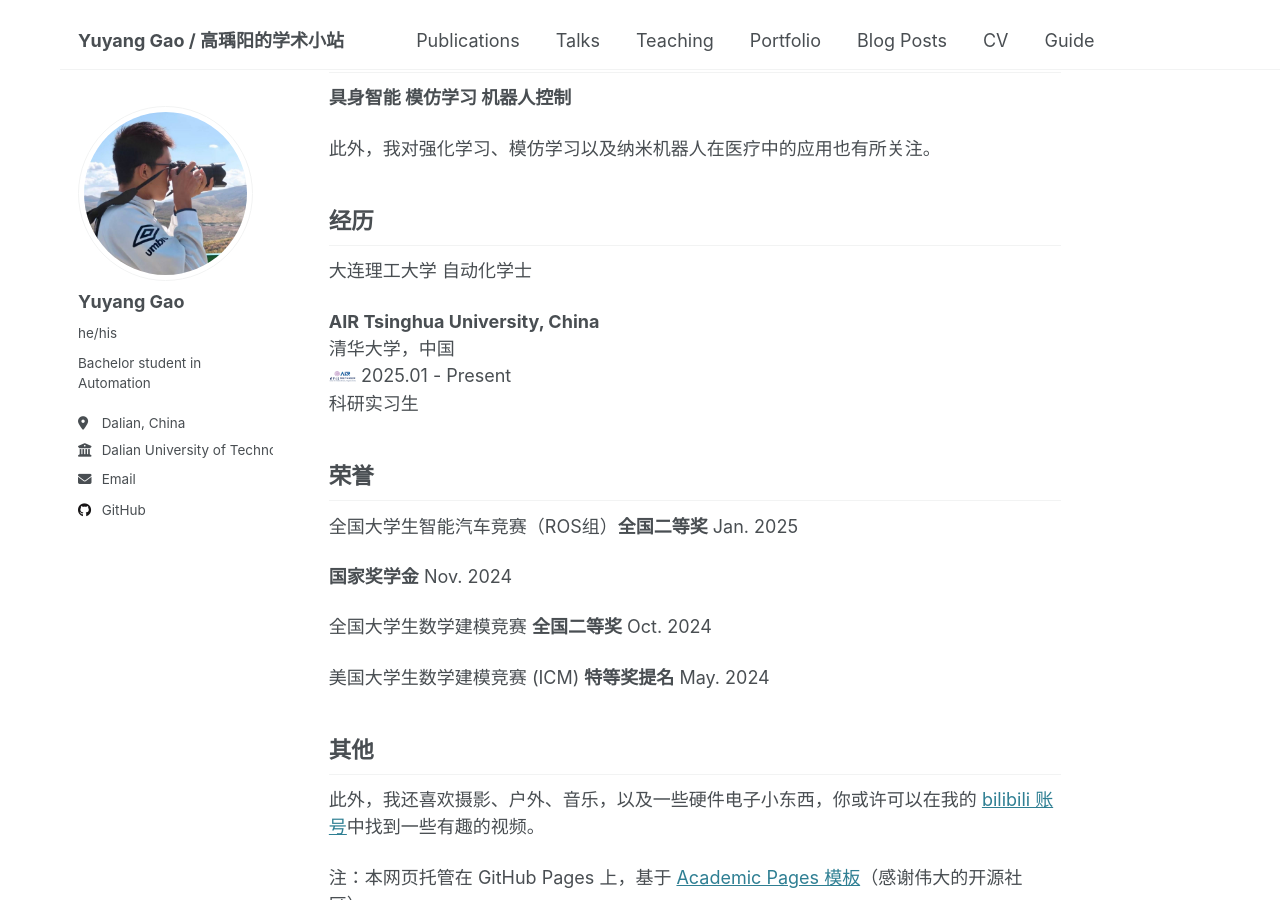
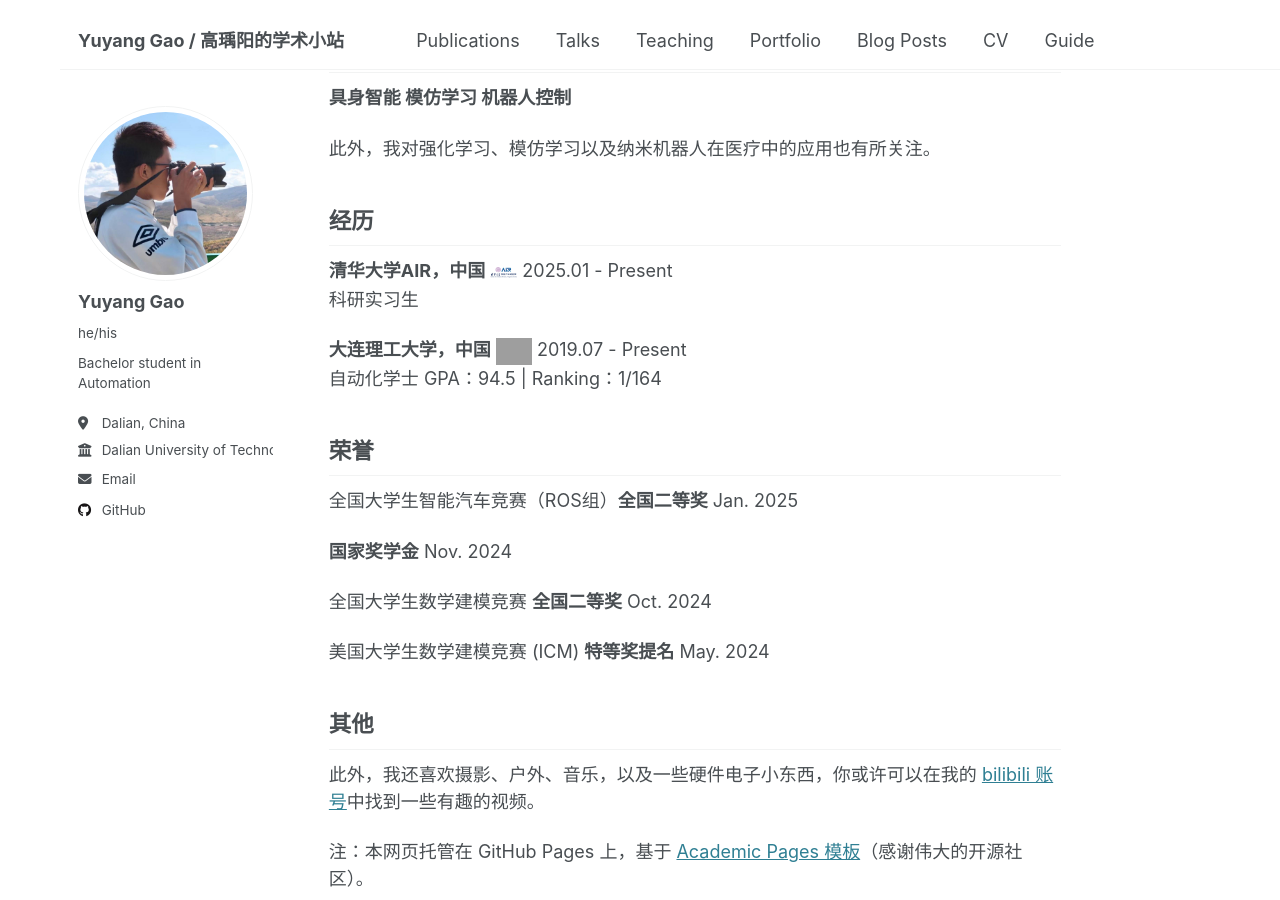
Before and after one commit to AndyGao6186/AndyGao6186.github.io, a Jekyll site: the page built from _pages/about.md, in a window 1280 px wide and 900 px high, scrolled down 550 px. Built offline with Jekyll 4.4.1, drawn with Linux system fonts in a browser that asks for light colours; grey boxes are pictures that could not be loaded.

Commit message:
Update about.md

```diff
--- a/_pages/about.md
+++ b/_pages/about.md
@@ -27,13 +27,16 @@ redirect_from:
 
 经历
 ------
-大连理工大学
+**清华大学AIR，中国**
+<img src="../images/AIR.png" alt="清华AIR" style="height: 1.5em; vertical-align: middle;">
+2025.01 - Present
+科研实习生
+
+**大连理工大学，中国**
+<img src="../images/DUT.png" alt="清华AIR" style="height: 1.5em; vertical-align: middle;">
+2019.07 - Present
 自动化学士
-
-**AIR Tsinghua University, China**
-清华大学，中国
-<img src="../images/AIR.png" alt="清华AIR" style="height: 1.5em; vertical-align: middle;"> 2025.01 - Present
-科研实习生
+GPA：94.5 | Ranking：1/164
 
 
 荣誉
```
